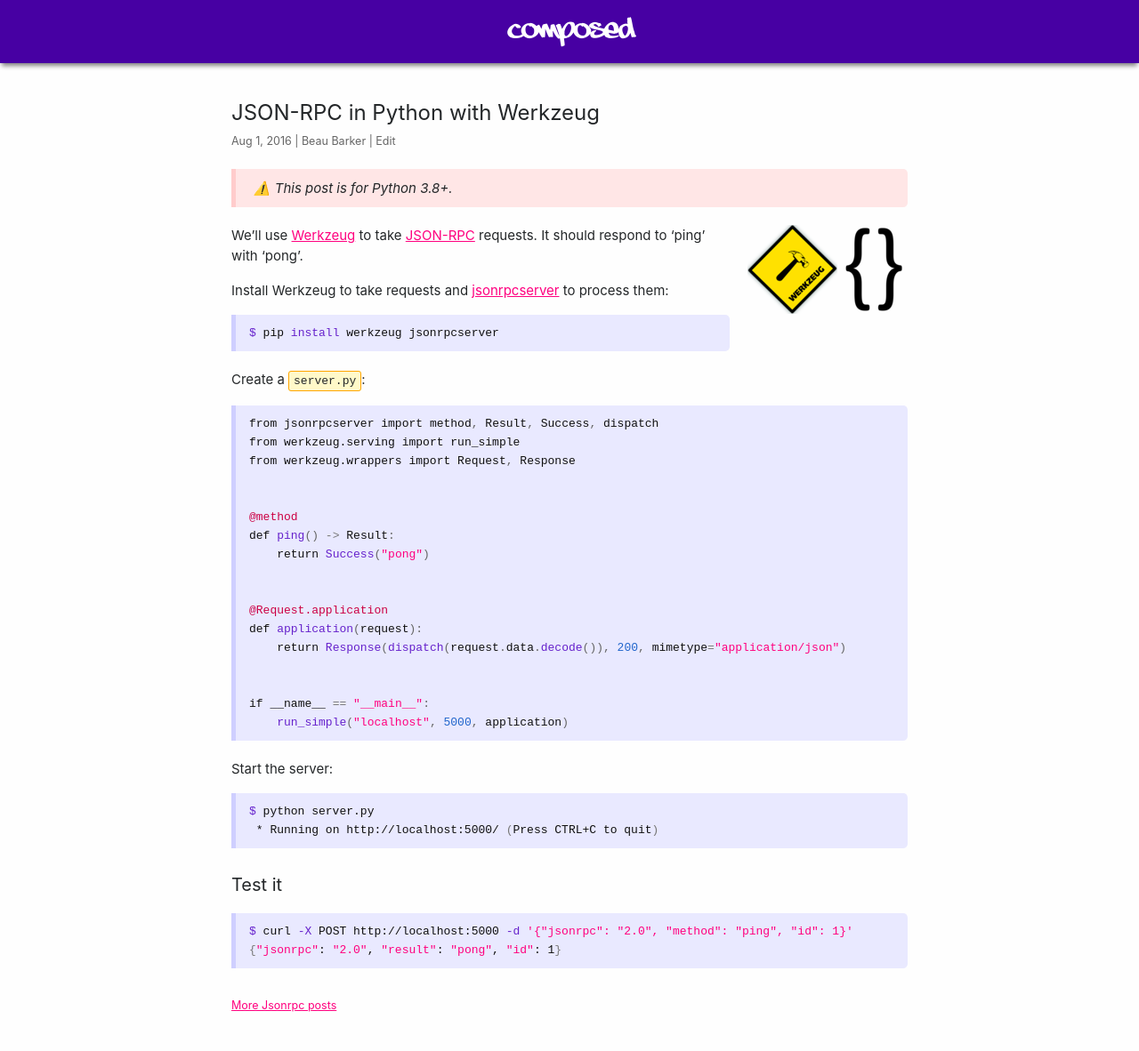
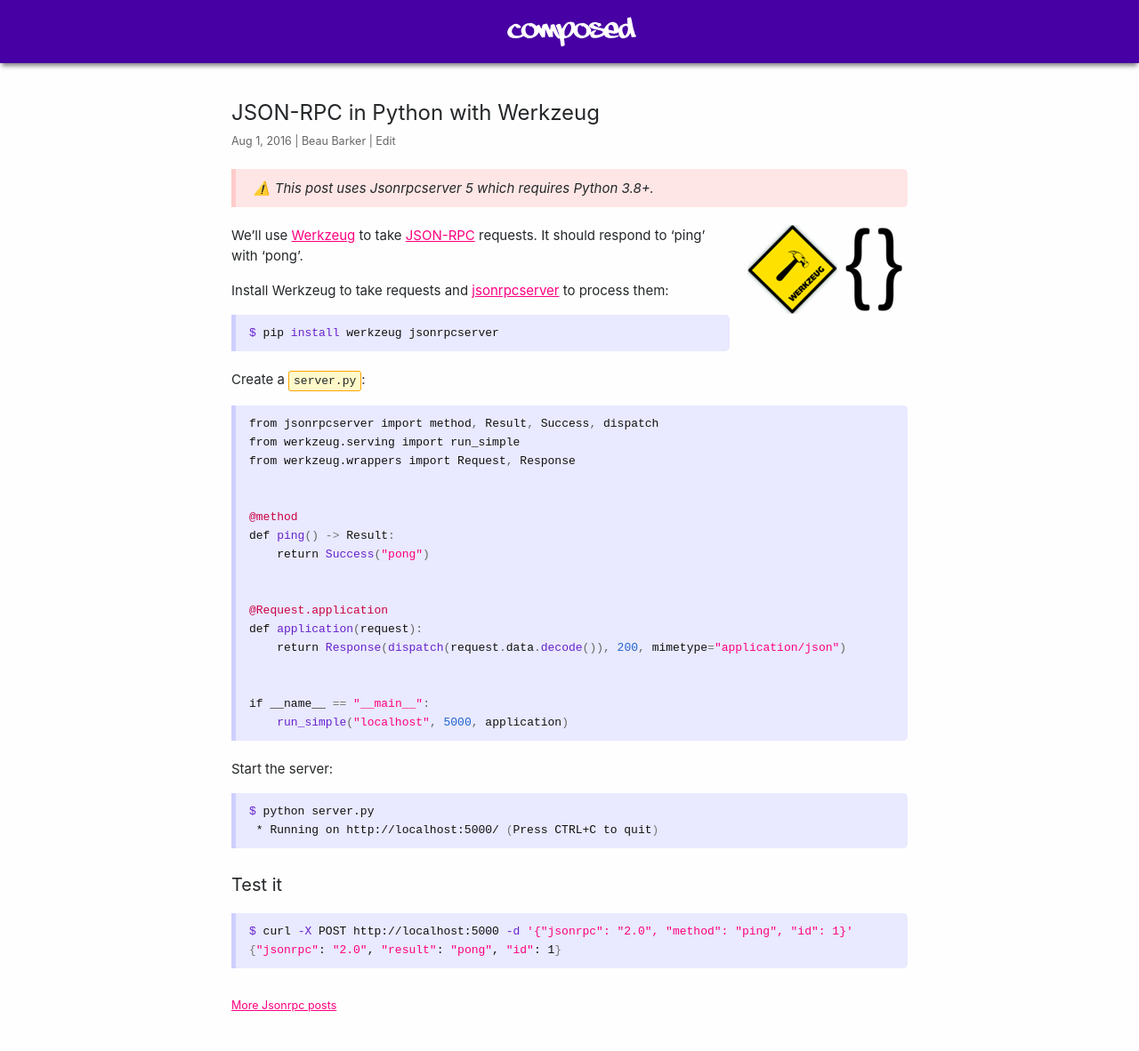
Before and after one commit to explodinglabs/explodinglabs.github.io, a Jekyll site: the page built from _posts/jsonrpc/2016-08-01-werkzeug.markdown, in a window 1280 px wide. Shown: the whole page at 89% size. Built offline with Jekyll 4.4.1, drawn with Linux system fonts in a browser that asks for light colours.

Commit message:
Update 2016-08-01-werkzeug.markdown

```diff
--- a/_posts/jsonrpc/2016-08-01-werkzeug.markdown
+++ b/_posts/jsonrpc/2016-08-01-werkzeug.markdown
@@ -4,8 +4,9 @@ category: jsonrpc
 title: JSON-RPC in Python with Werkzeug
 permalink: /jsonrpc/werkzeug
 ---
+
 <div class="warning">
-    <p>This post is for Python 3.8+.</p>
+    <p>This post uses Jsonrpcserver 5 which requires Python 3.8+.</p>
 </div>
 
 <div class="wide-logos" markdown="1">
```
